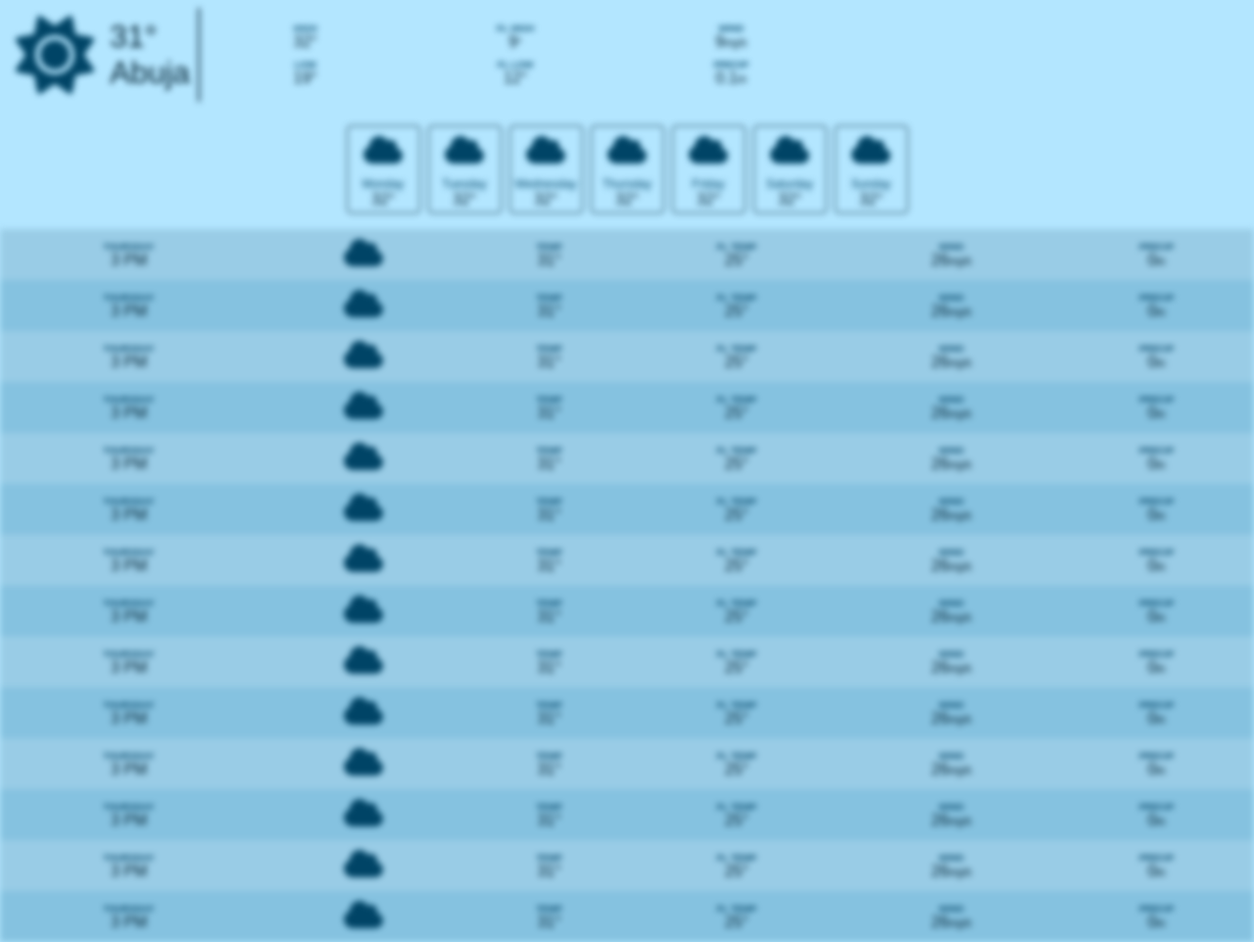
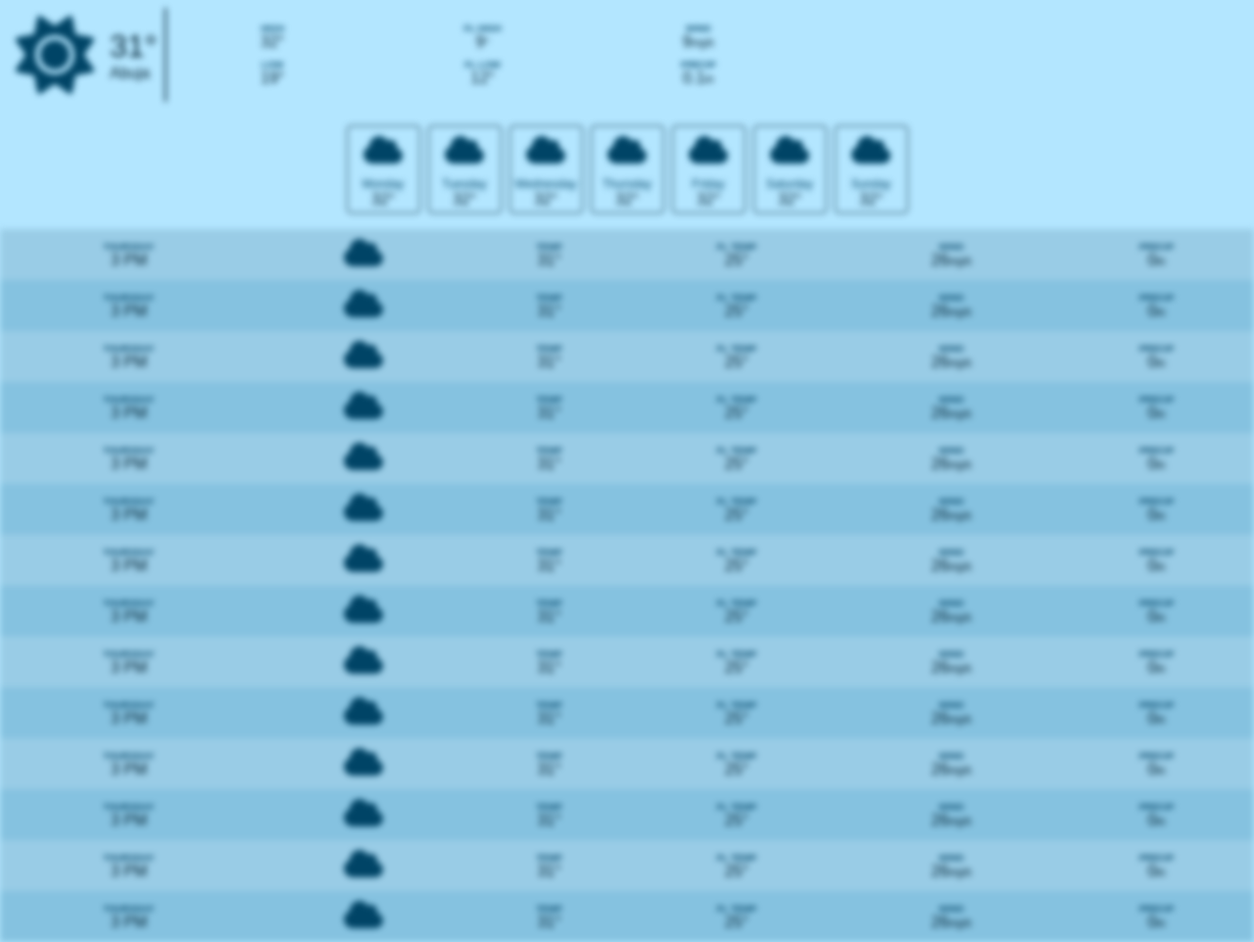
Before and after one commit to JoeSkills/weather-app, a website built with Vite: page index.html in a window 1280 px wide. Shown: the whole page at 98% size. Built offline with nearby package versions, Linux system fonts and the light colour scheme; no server answers.

Commit message:
second commit

```diff
--- a/style.css
+++ b/style.css
@@ -38,6 +38,9 @@ body {
 .header-current-temp {
   font-size: 2rem;
   margin-left: 1rem;
+}
+.header-current-location {
+  font-size: 1rem;
 }
 .header-right {
   display: grid;
```
